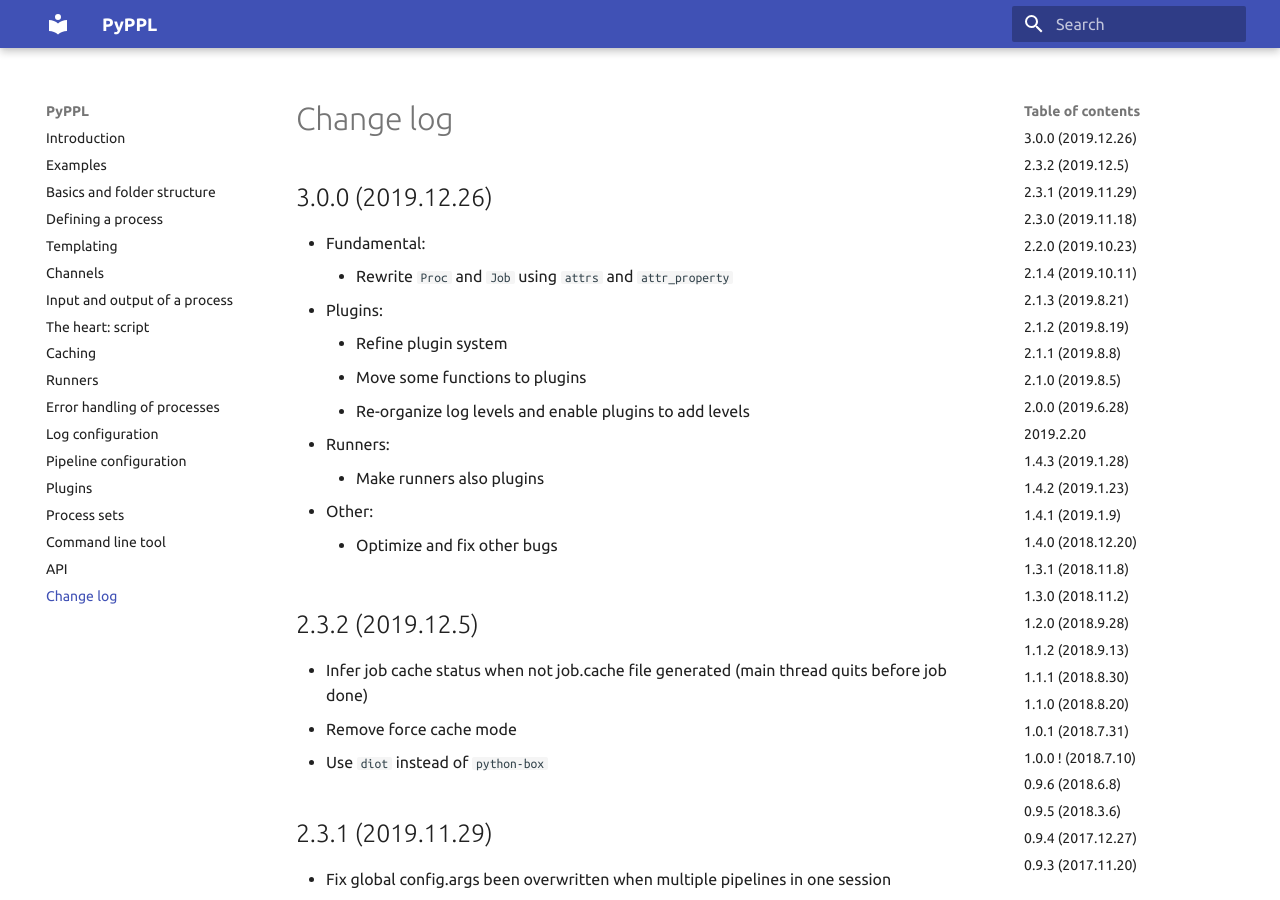
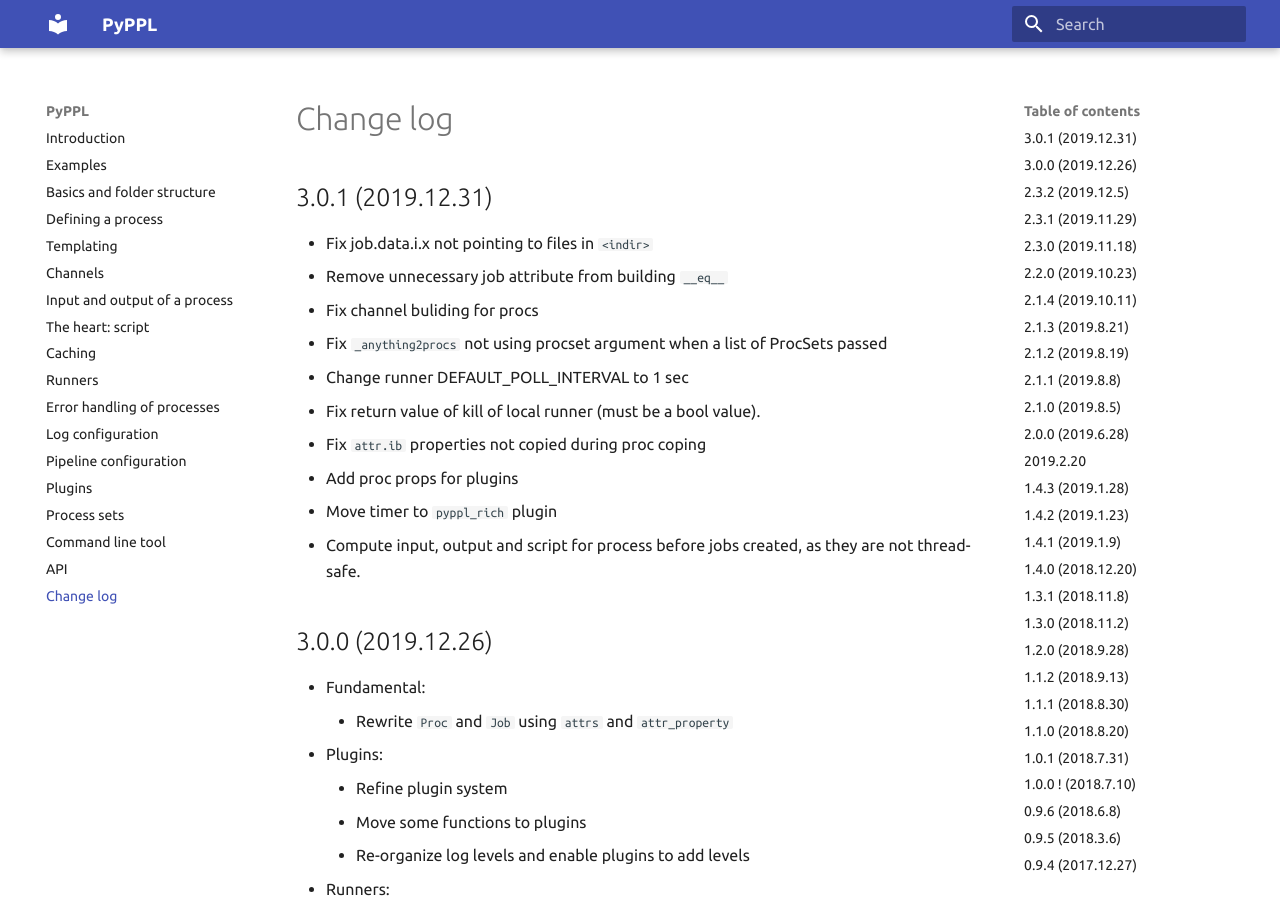
Before and after one commit to pwwang/pipen, an MkDocs documentation site: the page built from docs/CHANGELOG.md, in a window 1280 px wide and 900 px high. Built offline with MkDocs 1.6.1 and Material for MkDocs 9.7.7, drawn with Linux system fonts in a browser that asks for light colours.

Commit message:
Update Changelog

```diff
--- a/docs/CHANGELOG.md
+++ b/docs/CHANGELOG.md
@@ -1,3 +1,15 @@
+# 3.0.1 (2019.12.31)
+- Fix job.data.i.x not pointing to files in `<indir>`
+- Remove unnecessary job attribute from building `__eq__`
+- Fix channel buliding for procs
+- Fix `_anything2procs` not using procset argument when a list of ProcSets passed
+- Change runner DEFAULT_POLL_INTERVAL to 1 sec
+- Fix return value of kill of local runner (must be a bool value).
+- Fix `attr.ib` properties not copied during proc coping
+- Add proc props for plugins
+- Move timer to `pyppl_rich` plugin
+- Compute input, output and script for process before jobs created, as they are not thread-safe.
+
 # 3.0.0 (2019.12.26)
 - Fundamental:
 	- Rewrite `Proc` and `Job` using `attrs` and `attr_property`
```
